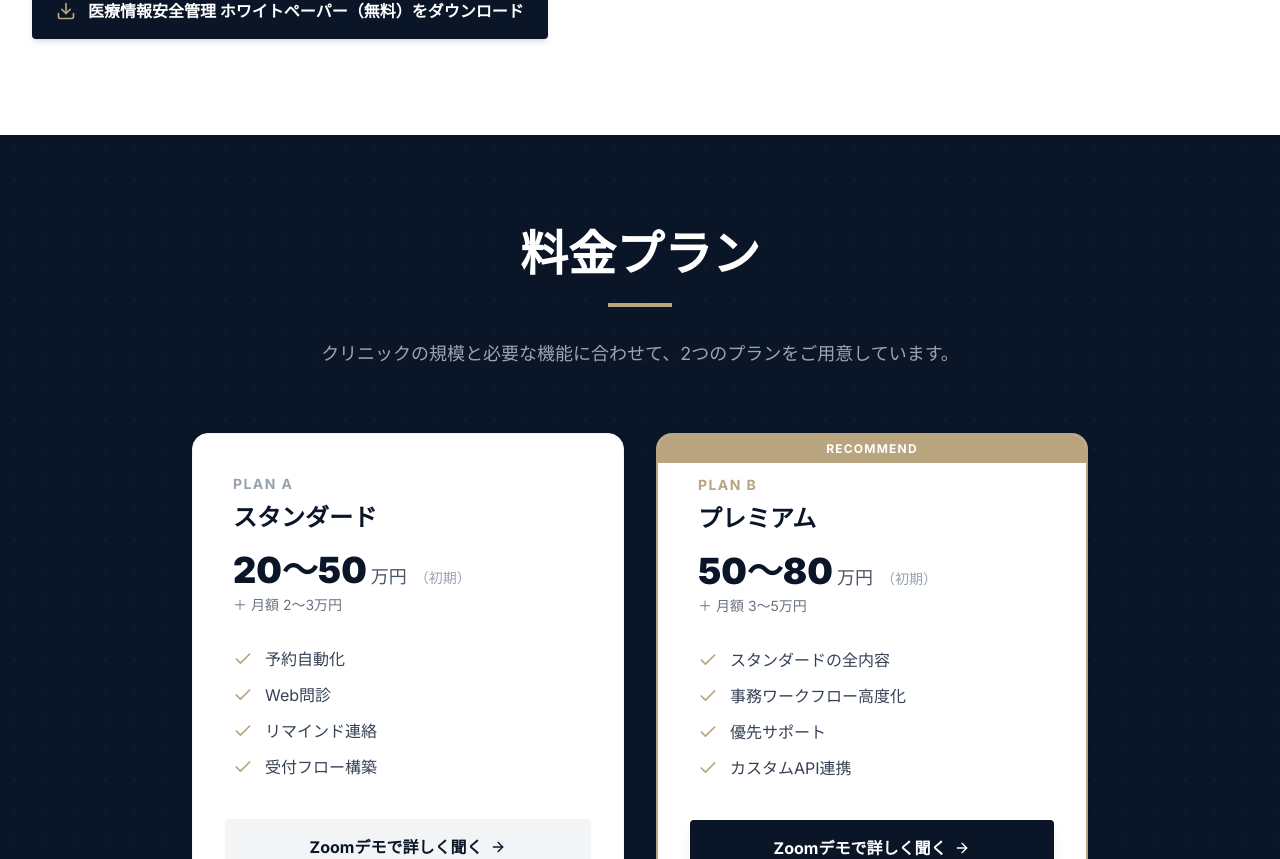
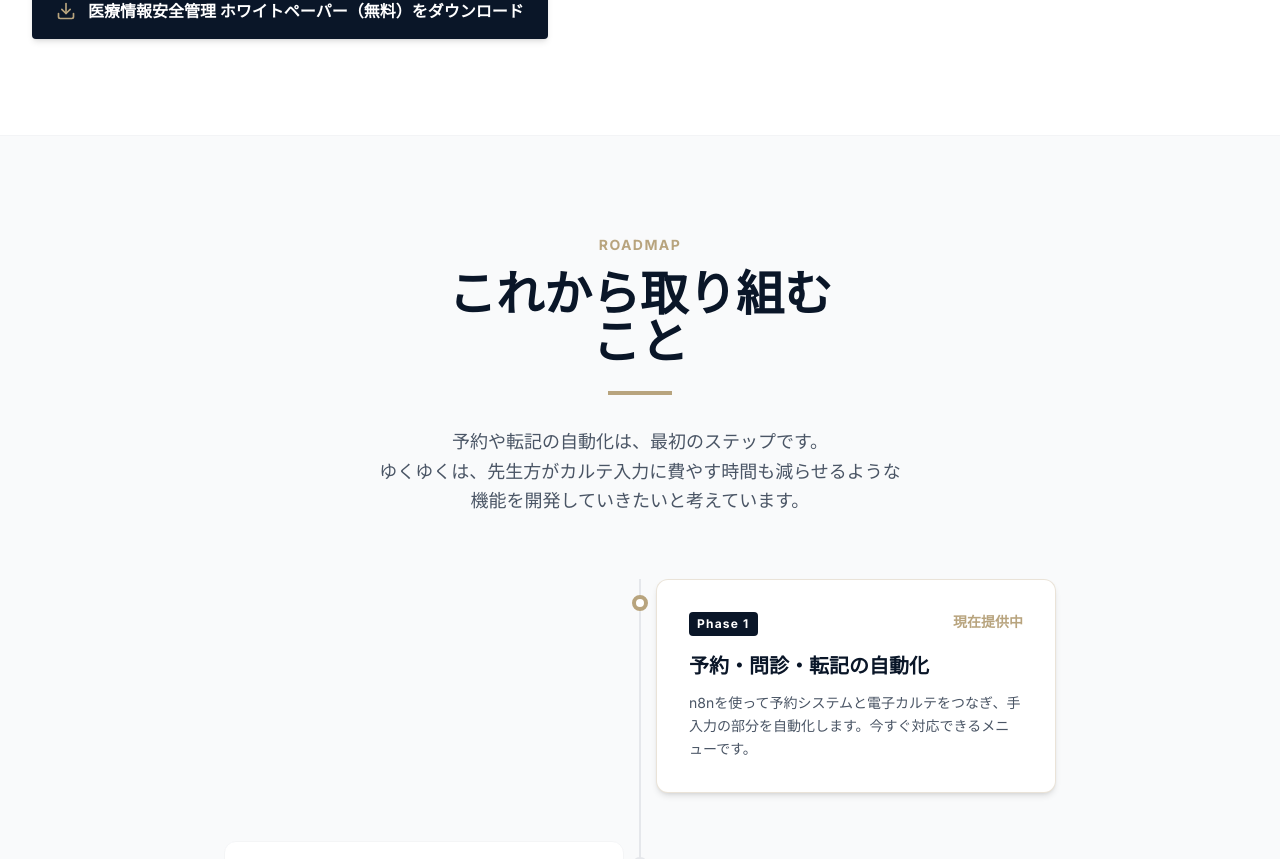
Before and after one commit to keoppp/systembook-HP, a Next.js app: page / in a window 1280 px wide. Shown: the part 5852-6711 px from the top of the page. Built offline with nearby package versions, Linux system fonts and the light colour scheme.

Commit message:
Fix: Restore RoadmapSection to page.tsx (footer link was broken)

```diff
--- a/app/page.tsx
+++ b/app/page.tsx
@@ -4,6 +4,7 @@ import BenefitsSection from '@/components/sections/BenefitsSection';
 import BeforeAfterSection from '@/components/sections/BeforeAfterSection';
 import ROISection from '@/components/sections/ROISection';
 import SecuritySection from '@/components/sections/SecuritySection';
+import RoadmapSection from '@/components/sections/RoadmapSection';
 import EstimatorSection from '@/components/sections/EstimatorSection';
 import ContactSection from '@/components/sections/ContactSection';
 import ProfileSection from '@/components/sections/ProfileSection';
@@ -18,6 +19,7 @@ export default function Home() {
       <BeforeAfterSection />
       <ROISection />
       <SecuritySection />
+      <RoadmapSection />
       <EstimatorSection />
       <ContactSection />
       <ProfileSection />
```
